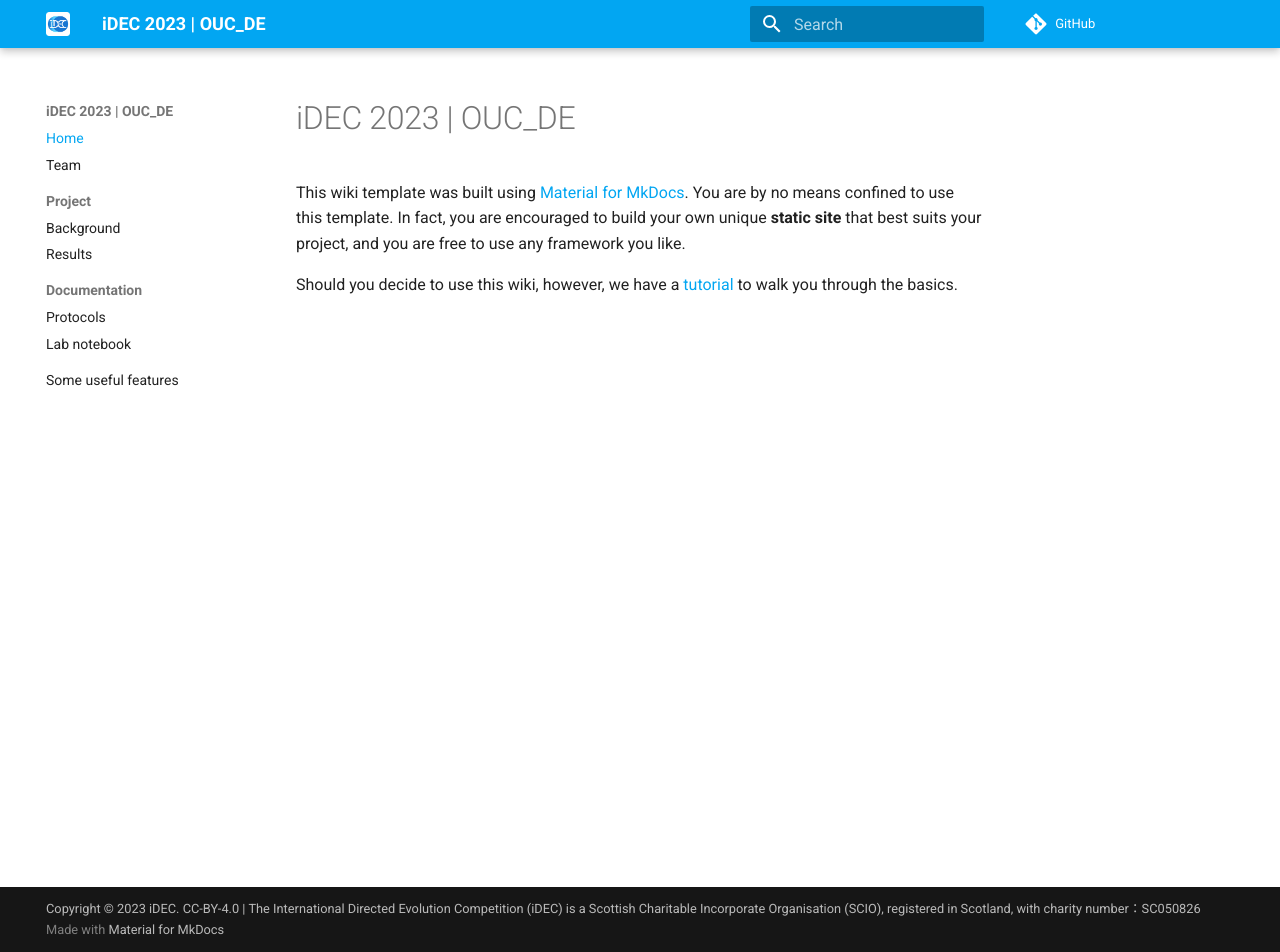
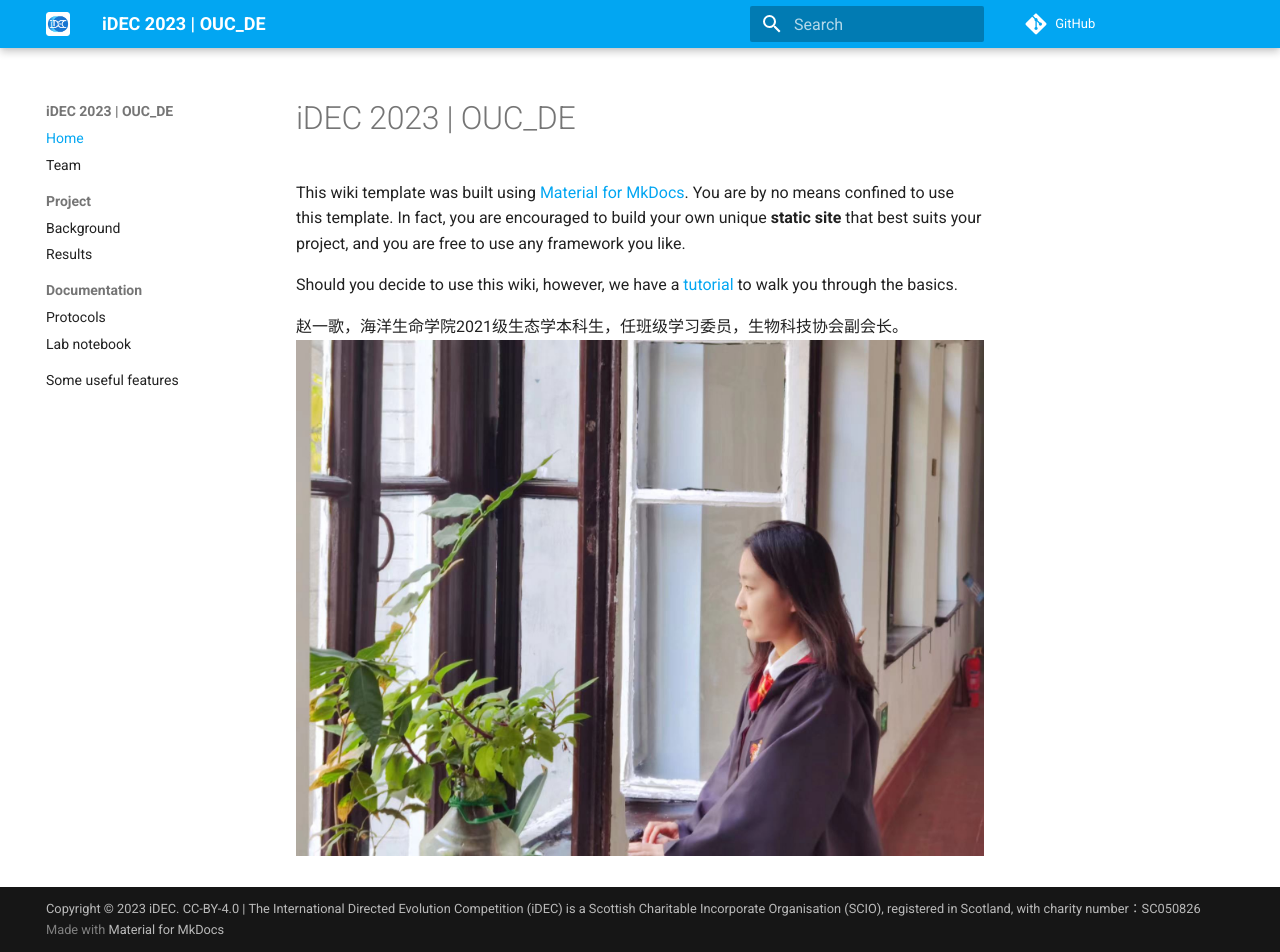
Before and after one commit to lixinyao907/2023_OUC_DE, an MkDocs documentation site: the page built from docs/index.md, in a window 1280 px wide and 952 px high. Built offline with MkDocs 1.6.1 and Material for MkDocs 9.7.7, drawn with Linux system fonts in a browser that asks for light colours; comment, search, counter and statistics services are not loaded.

Commit message:
add info

```diff
--- a/docs/index.md
+++ b/docs/index.md
@@ -3,3 +3,6 @@
 This wiki template was built using [Material for MkDocs](https://squidfunk.github.io/mkdocs-material/). You are by no means confined to use this template. In fact, you are encouraged to build your own unique **static site** that best suits your project, and you are free to use any framework you like.
 
 Should you decide to use this wiki, however, we have a [tutorial](https://wiki.idec.io/team_wiki/mkdocs/) to walk you through the basics.
+
+赵一歌，海洋生命学院2021级生态学本科生，任班级学习委员，生物科技协会副会长。
+![dummy image](img/me.jpg){ width=800px }
```
Also changed, not shown: docs/img/me.jpg (added).
